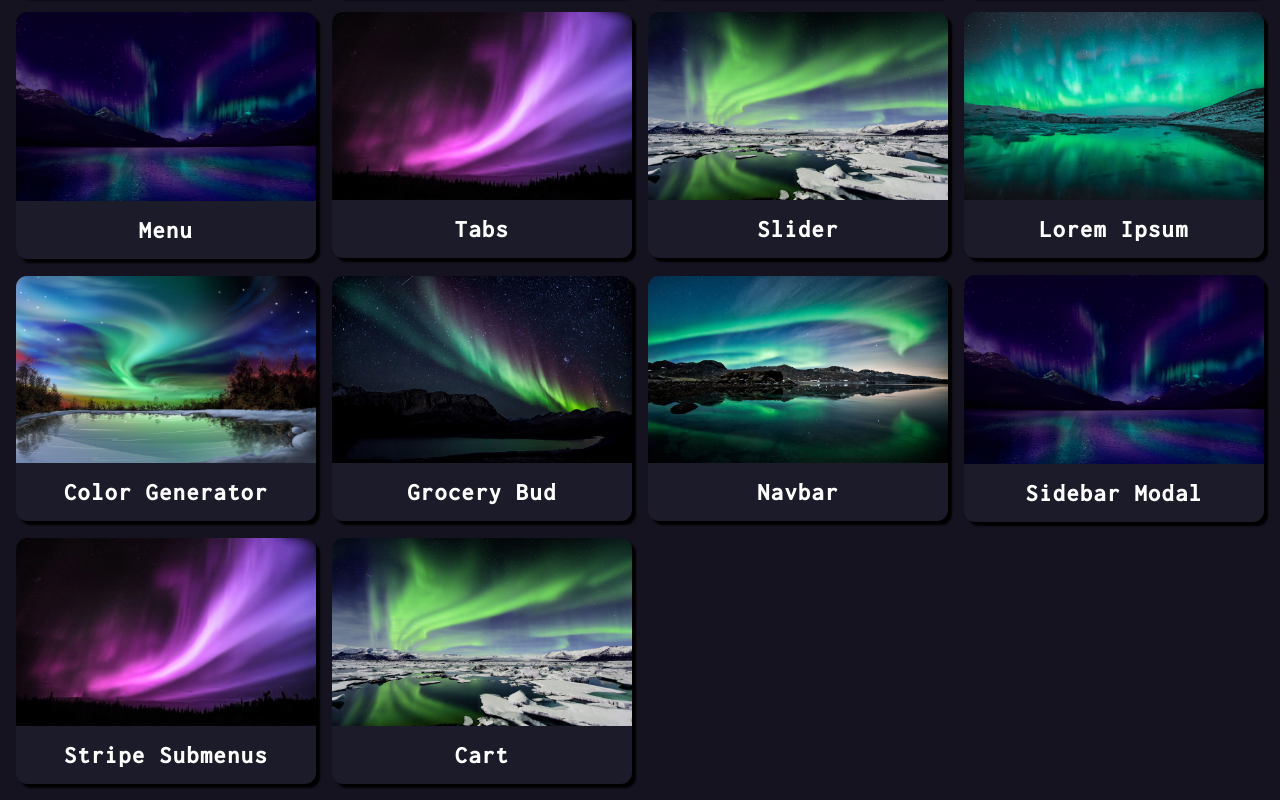
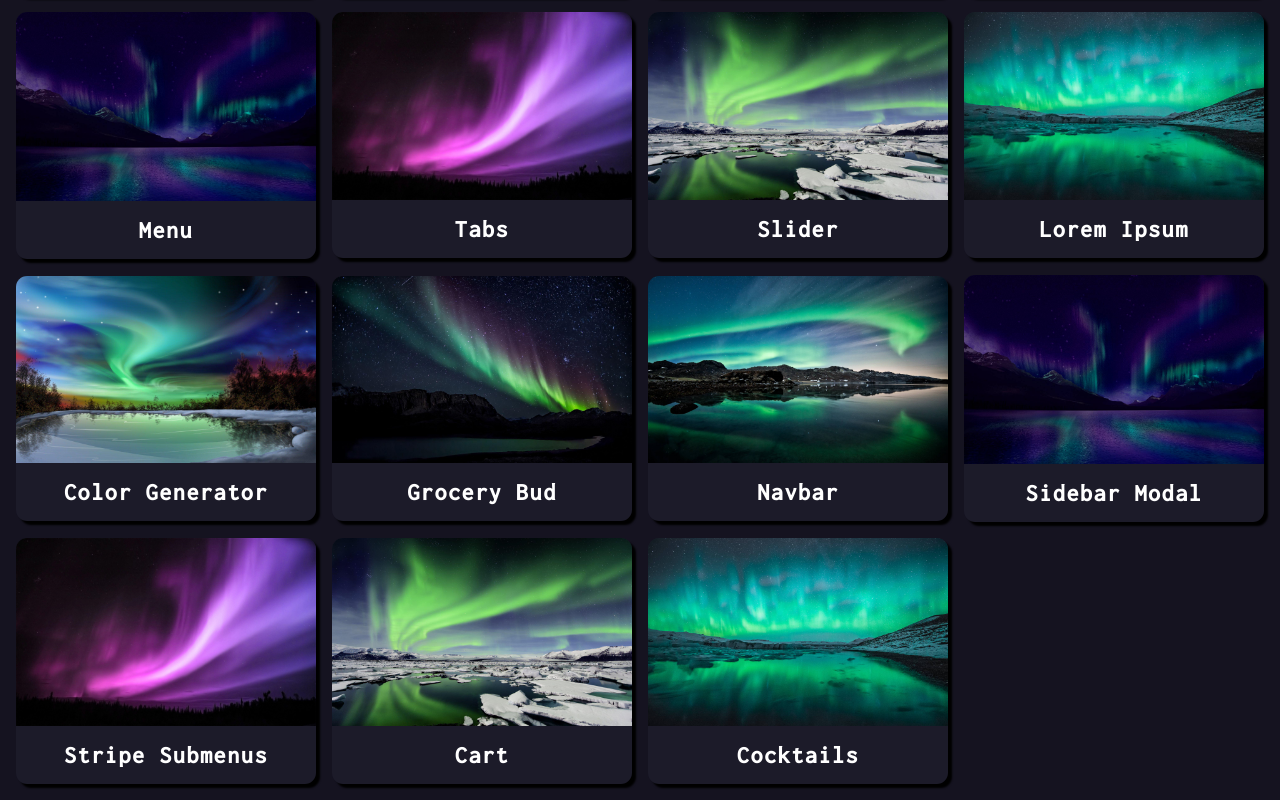
Before and after one commit to mitul-garg/react-practice-projects, a React (Create React App) app: page / in a window 1280 px wide. Shown: the part 351-1151 px from the top of the page. Built offline with nearby package versions, Linux system fonts and the light colour scheme.

Commit message:
Cocktails Added

```diff
--- a/src/data.js
+++ b/src/data.js
@@ -83,6 +83,12 @@ const projects = [
     title: "cart",
     url: "https://mg-react-practice-cart.netlify.app",
   },
+  {
+    id: 15,
+    image: "./images/img1.jpg",
+    title: "cocktails",
+    url: "https://mg-react-practice-cocktails.netlify.app",
+  },
 ];
 
 export default projects;
```
